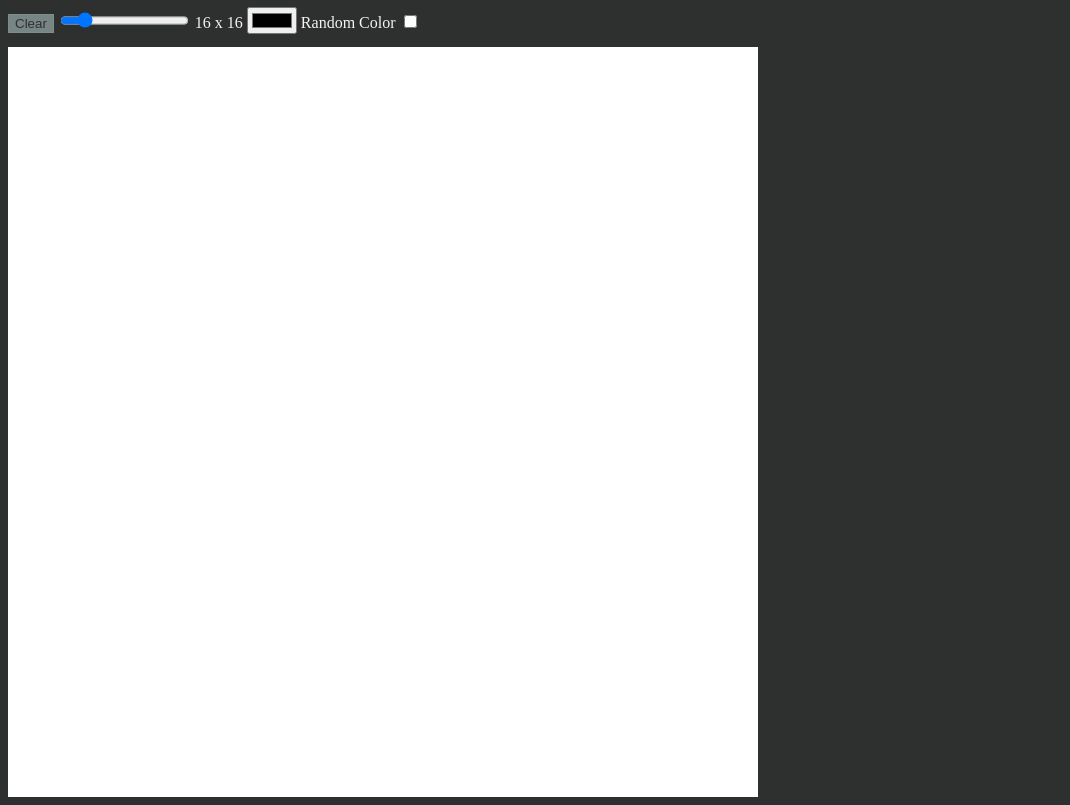
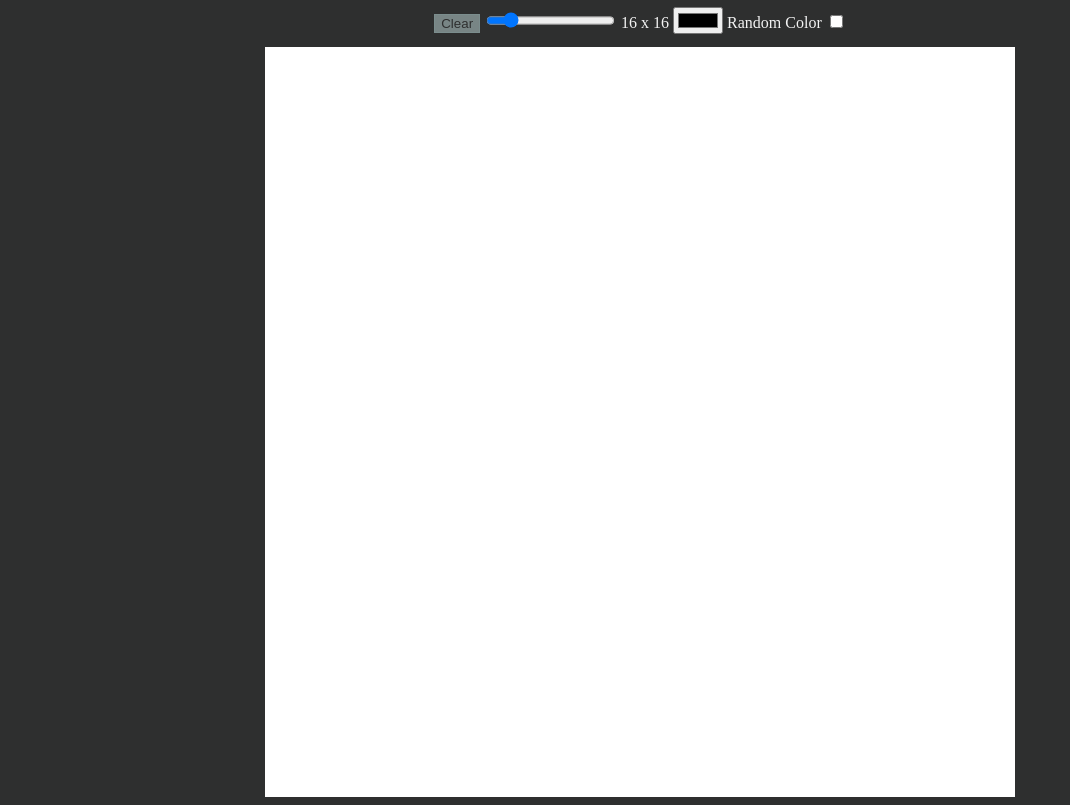
Before and after one commit to dallandunn/etch-a-sketch, a plain HTML site: page index.html in a window 1280 px wide. Shown: the part 73-878 px from the top of the page, without its empty margins (0-1070 px from the left). Drawn offline with Linux system fonts and the light colour scheme.

Commit message:
Update styling

```diff
--- a/index.html
+++ b/index.html
@@ -11,7 +11,8 @@
         <header>
             <h1>Etch-A-Sketch</h1>
         </header>
-        <div clas="options">
+        <div class="content">
+            <div class="options">
                 <button id="clear" onclick="clearGrid()">Clear</button>
                 <input type="range" min="1" max="100" value="16" class="slider" id="gridRange">
                 <span class="rangeValue">16 x 16</span>
@@ -23,6 +24,6 @@
             </div>
 
             <div id="container"></div>
-
+        </div>
     </body>
 </html>
--- a/style.css
+++ b/style.css
@@ -5,6 +5,7 @@
 body {
     background-color: #2E2F2F;
 }
+
 h1 {
     text-align: center;
     color: #0374ff;
@@ -45,3 +46,9 @@ button:hover {
     background-color: #898b8b;
     font-weight: bold;
 }
+
+.content {
+    display: flex;
+    flex-direction: column;
+    align-items: center;
+}
```
Lines whose indentation alone changed are shown as unchanged.
